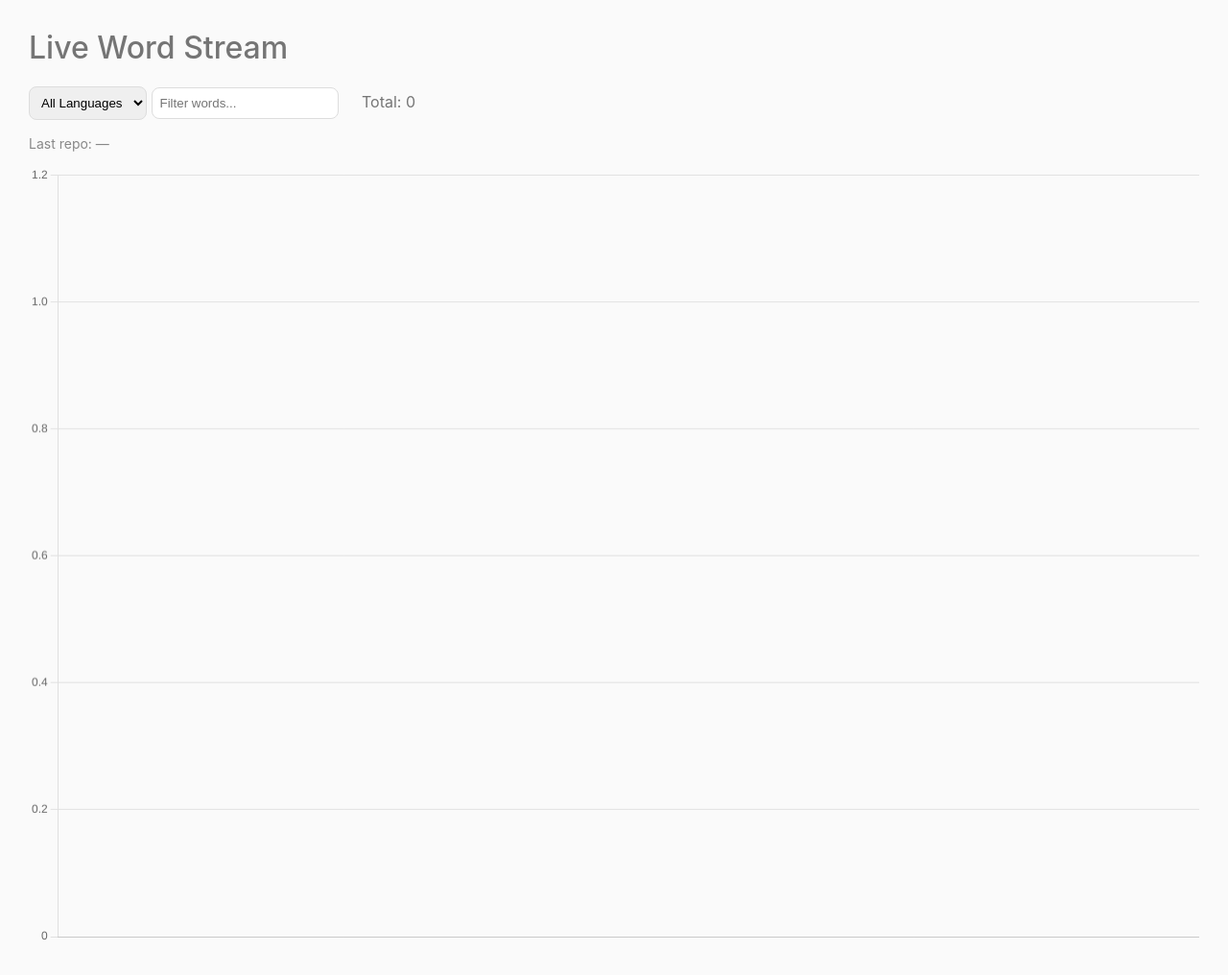
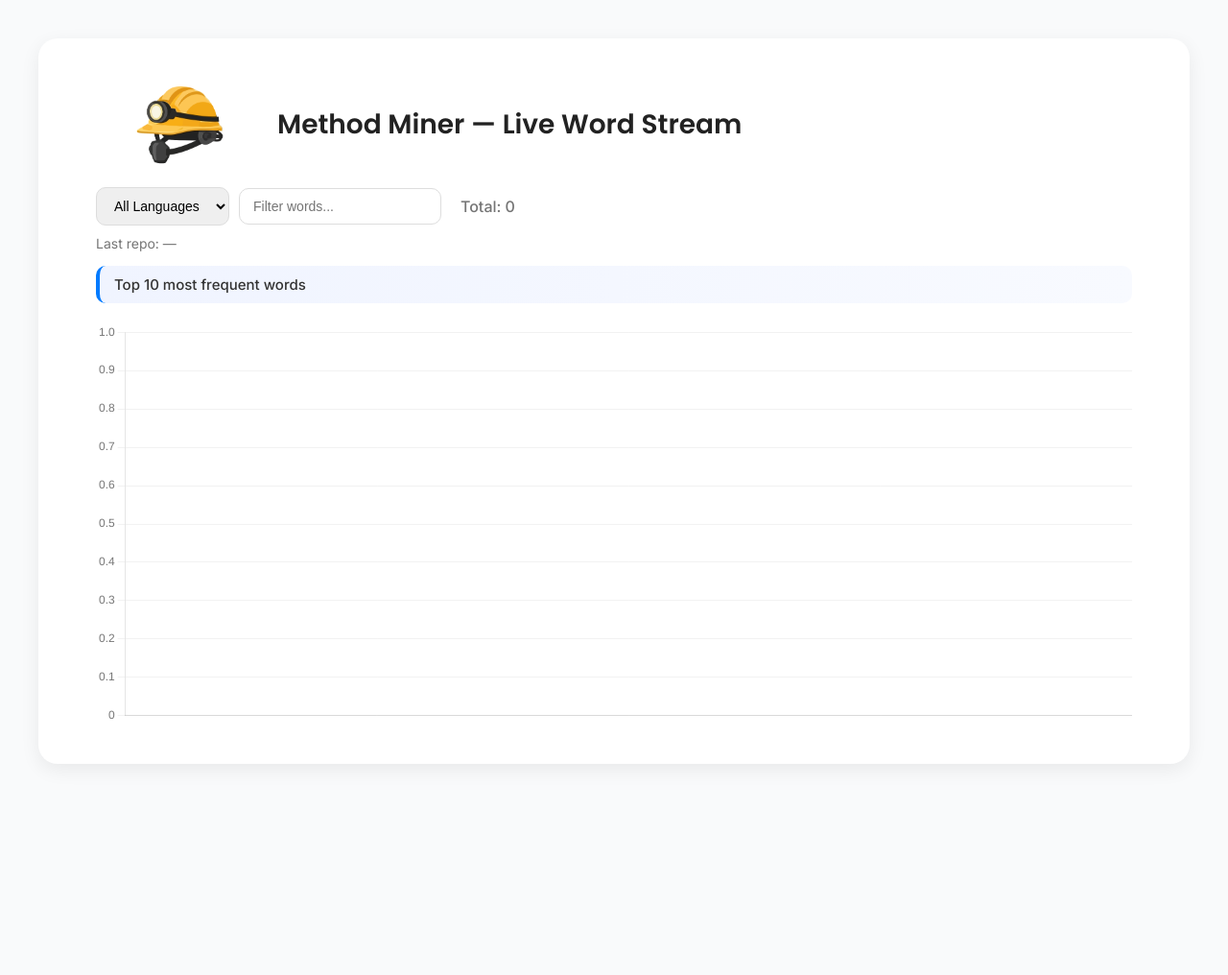
Before and after one commit to sandranicaj777/methodminer, a Flask app: page / in a window 1280 px wide. Shown: the whole page at 96% size. After the commit the page ends 749 px from the top, so only its background shows below. Run offline with Flask 3, Linux system fonts and the light colour scheme; data that the repository does not hold is empty; some libraries are stand-ins or nearby versions.

Commit message:
Enhanced UI, added logo, favicon..

```diff
--- a/visualizer/static/script.js
+++ b/visualizer/static/script.js
@@ -7,20 +7,72 @@ let currentLang = "all";
 function getColor(word) {
     if (!colorMap[word]) {
         const hue = Math.floor(Math.random() * 360);
-        colorMap[word] = `hsl(${hue}, 70%, 75%)`;
+        colorMap[word] = `hsl(${hue}, 70%, 65%)`;
     }
     return colorMap[word];
 }
 
 const ctx = document.getElementById("wordChart").getContext("2d");
+
+function createGradient(ctx, color) {
+    const gradient = ctx.createLinearGradient(0, 0, 0, 400);
+    gradient.addColorStop(0, color.replace("65%", "75%"));
+    gradient.addColorStop(1, color.replace("65%", "55%"));
+    return gradient;
+}
+
 const chart = new Chart(ctx, {
     type: "bar",
-    data: { labels: [], datasets: [{ label: "Word Frequency", data: [], backgroundColor: [] }] },
+    data: {
+        labels: [],
+        datasets: [
+            {
+                label: "Word Frequency",
+                data: [],
+                backgroundColor: [],
+                borderRadius: 8,
+                borderSkipped: false,
+            },
+        ],
+    },
     options: {
         responsive: true,
-        animation: { duration: 600, easing: "easeOutQuart" },
-        scales: { y: { beginAtZero: true, grace: "10%" } },
-        plugins: { legend: { display: false } },
+        maintainAspectRatio: false,
+        animation: {
+            duration: 700,
+            easing: "easeOutQuart",
+        },
+        scales: {
+            x: {
+                grid: {
+                    display: false,
+                },
+                ticks: {
+                    color: "#555",
+                    font: { size: 13 },
+                },
+            },
+            y: {
+                beginAtZero: true,
+                grid: {
+                    color: "rgba(0,0,0,0.05)",
+                },
+                ticks: {
+                    color: "#777",
+                    font: { size: 12 },
+                },
+            },
+        },
+        plugins: {
+            legend: { display: false },
+            tooltip: {
+                backgroundColor: "rgba(0,0,0,0.7)",
+                titleFont: { size: 14, weight: "600" },
+                bodyFont: { size: 13 },
+                padding: 10,
+                cornerRadius: 8,
+            },
+        },
     },
 });
 
@@ -33,7 +85,12 @@ function updateChart() {
 
     chart.data.labels = filtered.map(([w]) => w);
     chart.data.datasets[0].data = filtered.map(([_, c]) => c);
-    chart.data.datasets[0].backgroundColor = filtered.map(([w]) => getColor(w));
+
+    chart.data.datasets[0].backgroundColor = filtered.map(([w]) => {
+        const base = getColor(w);
+        return createGradient(ctx, base);
+    });
+
     chart.update();
 
     const total = Object.values(data).reduce((a, b) => a + b, 0);
@@ -43,7 +100,6 @@ function updateChart() {
 socket.on("new_word", (data) => {
     const { word, lang, repo } = data;
 
-
     wordCounts["all"][word] = (wordCounts["all"][word] || 0) + 1;
     wordCounts[lang] = wordCounts[lang] || {};
     wordCounts[lang][word] = (wordCounts[lang][word] || 0) + 1;
@@ -51,7 +107,6 @@ socket.on("new_word", (data) => {
     document.getElementById("repoLabel").textContent = `Last repo: ${repo}`;
     updateChart();
 });
-
 
 document.getElementById("filter").addEventListener("input", (e) => {
     filter = e.target.value.trim().toLowerCase();
@@ -63,7 +118,6 @@ document.getElementById("langSelect").addEventListener("change", (e) => {
     updateChart();
 });
 
-
 ["all", "python", "java"].forEach((lang) => {
     fetch(`/api/words?lang=${lang}`)
         .then((res) => res.json())
--- a/visualizer/templates/index.html
+++ b/visualizer/templates/index.html
@@ -1,46 +1,148 @@
 <!DOCTYPE html>
 <html lang="en">
 <head>
-    <meta charset="UTF-8">
-    <title>Live Word Stream</title>
+  <meta charset="UTF-8" />
+  <title>Method Miner · Live Code Insight</title>
+
+  <link rel="icon" type="image/png" href="{{ url_for('static', filename='favicon1.png') }}">
+
+  <link href="https://fonts.googleapis.com/css2?family=Inter:wght@400;500&family=Poppins:wght@600&display=swap" rel="stylesheet">
   <script src="https://cdn.jsdelivr.net/npm/chart.js"></script>
   <script src="https://cdn.socket.io/4.7.4/socket.io.min.js"></script>
+
   <style>
+    :root {
+      --bg: #f9fafb;
+      --card-bg: #ffffff;
+      --text-main: #222;
+      --text-muted: #757575;
+      --accent: #007bff;
+    }
+
     body {
       font-family: 'Inter', sans-serif;
-            background: #fafafa;
-            margin: 30px;
+      background: var(--bg);
+      margin: 0;
+      display: flex;
+      justify-content: center;
+      align-items: flex-start;
+      min-height: 100vh;
+      padding: 40px;
     }
+
+    .container {
+      width: 100%;
+      max-width: 2000px;
+      background: var(--card-bg);
+      border-radius: 20px;
+      box-shadow: 0 6px 20px rgba(0, 0, 0, 0.07);
+      padding: 40px 60px;
+      animation: fadeIn 0.6s ease;
+    }
+
+    @keyframes fadeIn {
+      from { opacity: 0; transform: translateY(10px); }
+      to { opacity: 1; transform: translateY(0); }
+    }
+
+    .logo-title {
+      display: flex;
+      align-items: center;
+      gap: 14px;
+      justify-content: left;
+      margin-bottom: 15px;
+    }
+
+    .logo {
+      height: 100px;
+      width: auto;
+    }
+
     h1 {
-            font-family: 'Inter', sans-serif;
+      font-family: 'Poppins', sans-serif;
+      font-weight: 600;
+      color: var(--text-main);
+      font-size: 28px;
+      margin: 0;
+    }
+
+    #controls {
+      display: flex;
+      align-items: center;
+      flex-wrap: wrap;
+      gap: 10px;
+      margin-top: 10px;
+      margin-bottom: 10px;
+      justify-content: flex-start;
+    }
+
+    select, input {
+      padding: 10px 14px;
+      border: 1px solid #ddd;
+      border-radius: 10px;
+      font-size: 14px;
+      outline: none;
+      transition: all 0.2s ease;
+    }
+
+    select:focus, input:focus {
+      border-color: var(--accent);
+      box-shadow: 0 0 4px rgba(0, 123, 255, 0.3);
+    }
+
+    #total {
       font-weight: 500;
-            color: #757575;
+      color: var(--text-muted);
+      margin-left: 10px;
     }
-        #controls {
-            margin-bottom: 1rem;
+
+    #repoLabel {
+      color: var(--text-muted);
+      font-size: 14px;
+      margin-top: 5px;
     }
-        select, input {
-            padding: 8px;
-            border: 1px solid #ddd;
-            border-radius: 8px;
+
+    #summary {
+      background: linear-gradient(to right, #f0f4ff, #f8faff);
+      color: #333;
+      font-size: 15px;
+      border-left: 4px solid var(--accent);
+      padding: 10px 15px;
+      border-radius: 10px;
+      margin-top: 15px;
+      margin-bottom: 15px;
+      font-weight: 500;
+      opacity: 0;
+      animation: fadeInSummary 1.2s ease forwards;
     }
-        #total {
-            font-weight: 400;
-            color: #757575;
-            margin-left: 20px;
+
+    @keyframes fadeInSummary {
+      from { opacity: 0; transform: translateY(-8px); }
+      to { opacity: 1; transform: translateY(0); }
     }
-        #repoLabel {
-            color: #888;
-            font-size: 14px;
-            margin-top: 10px;
+
+    #chartContainer {
+      margin-top: 20px;
+      height: 420px;
     }
+
+    #all{
+        color: #333;
+    }
+
     canvas {
-            max-width: 2000px;
+      width: 100% !important;
+      height: 100% !important;
     }
   </style>
 </head>
+
 <body>
-    <h1>Live Word Stream</h1>
+  <div class="container">
+    <div class="logo-title">
+      <img src="{{ url_for('static', filename='favicon.png') }}" alt="Method Miner logo" class="logo">
+      <h1>Method Miner — Live Word Stream</h1>
+    </div>
 
     <div id="controls">
       <select id="langSelect">
@@ -53,11 +155,16 @@
       <span id="total">Total: 0</span>
     </div>
 
-
     <p id="repoLabel">Last repo: —</p>
 
-    <canvas id="wordChart" height="200"></canvas>
+    <div id="summary">
+      Top 10 most frequent words
+    </div>
 
+    <div id="chartContainer">
+      <canvas id="wordChart"></canvas>
+    </div>
+  </div>
 
   <script src="{{ url_for('static', filename='script.js') }}"></script>
 </body>
```
Also changed, not shown: tests/test_all.py (+0 -1 lines), visualizer/static/favicon.png (added), visualizer/static/favicon1.png (added). Lines whose indentation alone changed are shown as unchanged.
